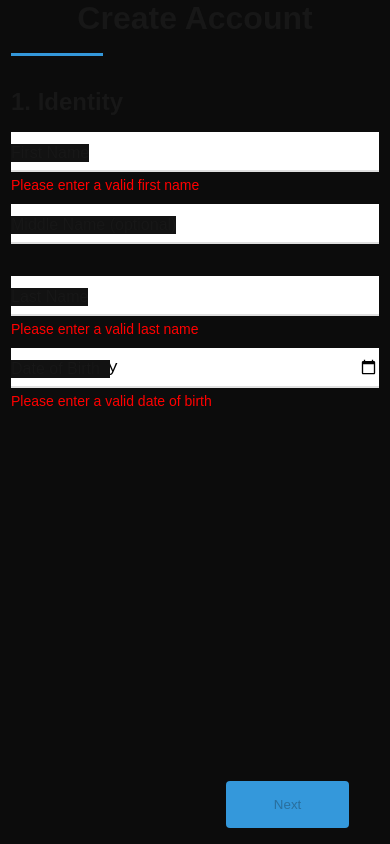
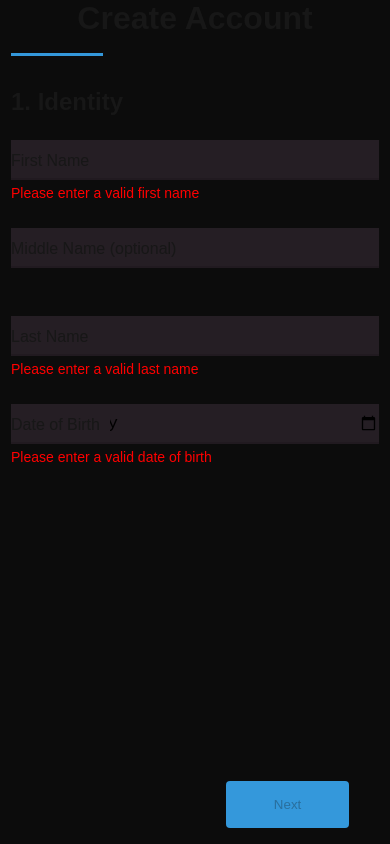
Before and after one commit to ChzFlvrHrse/KYC-RR-Digital, a Next.js app: page / in a window 390 px wide. Built offline with nearby package versions, Linux system fonts and the light colour scheme.

Commit message:
mobile adapt updates

```diff
--- a/app/page.module.css
+++ b/app/page.module.css
@@ -31,6 +31,7 @@
 
 .inputData input {
   outline: none;
+  background-color: #251e24;
 }
 
 .container {
@@ -89,7 +90,7 @@
 }
 
 .inputData label{
-  background-color: #121212;
+  background-color: #251e24;
 }
 
 .inputData input:focus ~ label,
@@ -185,11 +186,22 @@
   transition: transform 0.5s ease-in-out;
 }
 
+.forScrolling {
+  display: flex;
+  flex-direction: column;
+  width: 100%;
+  height: 100%;
+  /* padding: 1rem; */
+  overflow-y: auto;
+}
+
 .formInnerWrapper, .formSummary {
   display: flex;
   flex-direction: column;
   min-width: 100%;
+  /* height: 100%; */
   padding: 0 1rem;
+  /* overflow-y: scroll; */
 }
 
 .formSummary {
@@ -325,7 +337,7 @@
   }
 
   .inputData {
-    margin: 1rem 0;
+    margin: 1.5rem 0;
   }
 
   .inputData select option {
@@ -356,6 +368,7 @@
     align-items: flex-start;
     width: 100%;
     height: 60%;
+    overflow-y: scroll;
   }
 
   .nextBtnContainer {
@@ -372,4 +385,13 @@
   .summarySection {
     margin-bottom: 2rem;
   }
+
+  .forScrolling {
+    display: flex;
+    flex-direction: column;
+    width: 100%;
+    height: 80%;
+    /* padding: 1rem; */
+    overflow-y: scroll;
+  }
 }
--- a/app/sections/contact.js
+++ b/app/sections/contact.js
@@ -6,6 +6,7 @@ export function Contact({ email, setEmail, phone, setPhone, address, setAddress,
     return (
         <div className={styles.formInnerWrapper}>
             <h2>2. Contact</h2>
+            <div className={styles.forScrolling}>
                 <div className={styles.formRow}>
                     <div className={styles.inputData}>
                         <input
@@ -128,5 +129,6 @@ export function Contact({ email, setEmail, phone, setPhone, address, setAddress,
                     </div>
                 </div>
             </div>
+        </div >
     )
 }
--- a/app/sections/financial.js
+++ b/app/sections/financial.js
@@ -9,6 +9,7 @@ export function Financial({ taxId, setTaxId, taxIdType, setTaxIdType, countryOfC
     return (
         <div className={styles.formInnerWrapper}>
             <h2>3. Fincancial</h2>
+            <div className={styles.forScrolling}>
                 <div className={styles.formRow}>
                     <div className={styles.inputData}>
                         <input
@@ -143,5 +144,6 @@ export function Financial({ taxId, setTaxId, taxIdType, setTaxIdType, countryOfC
                     </div>
                 </div>
             </div>
+        </div>
     )
 };
--- a/app/sections/identity.js
+++ b/app/sections/identity.js
@@ -12,6 +12,7 @@ export function Identity({ firstName, setFirstName, middleName, setMiddleName, l
     return (
         <div className={styles.formInnerWrapper}>
             <h2>1. Identity</h2>
+            <div className={styles.forScrolling}>
                 <div className={styles.formRow}>
                     <div className={styles.inputData}>
                         <input
@@ -67,5 +68,6 @@ export function Identity({ firstName, setFirstName, middleName, setMiddleName, l
                     </div>
                 </div>
             </div>
+        </div>
     )
 }
```
Also changed, not shown: app/page.js (indentation only). Lines whose indentation alone changed are shown as unchanged.
